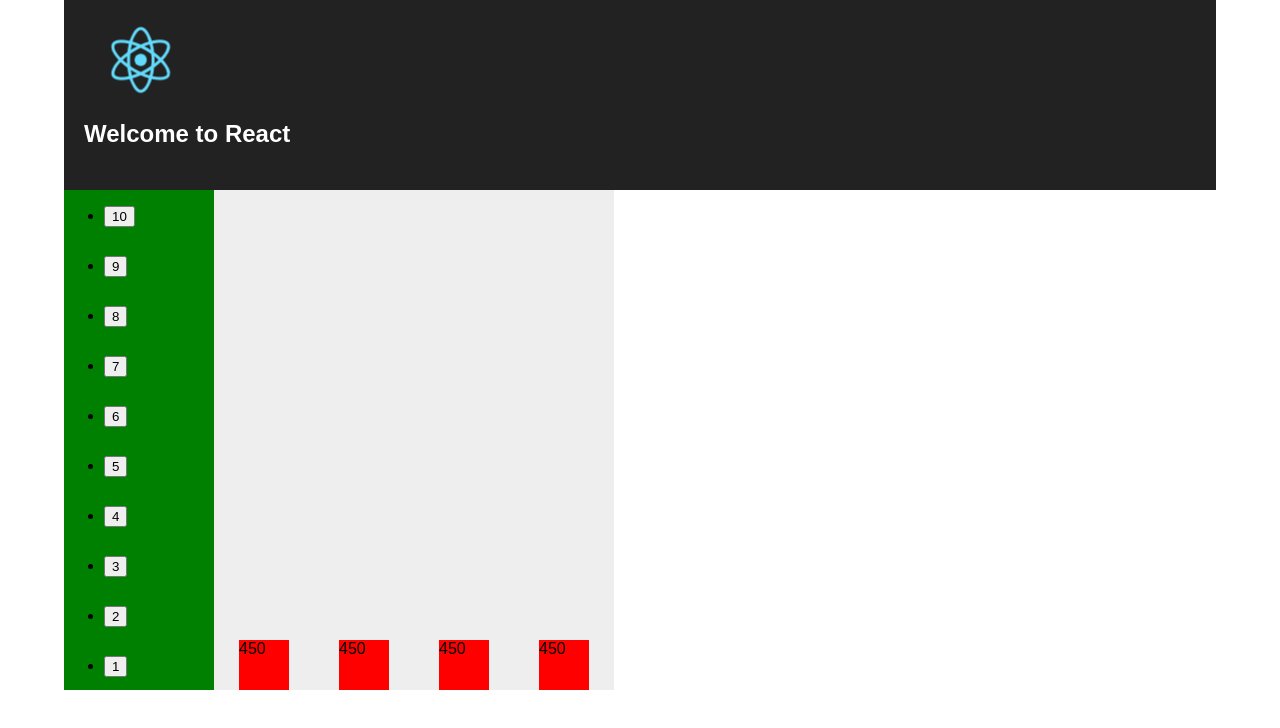
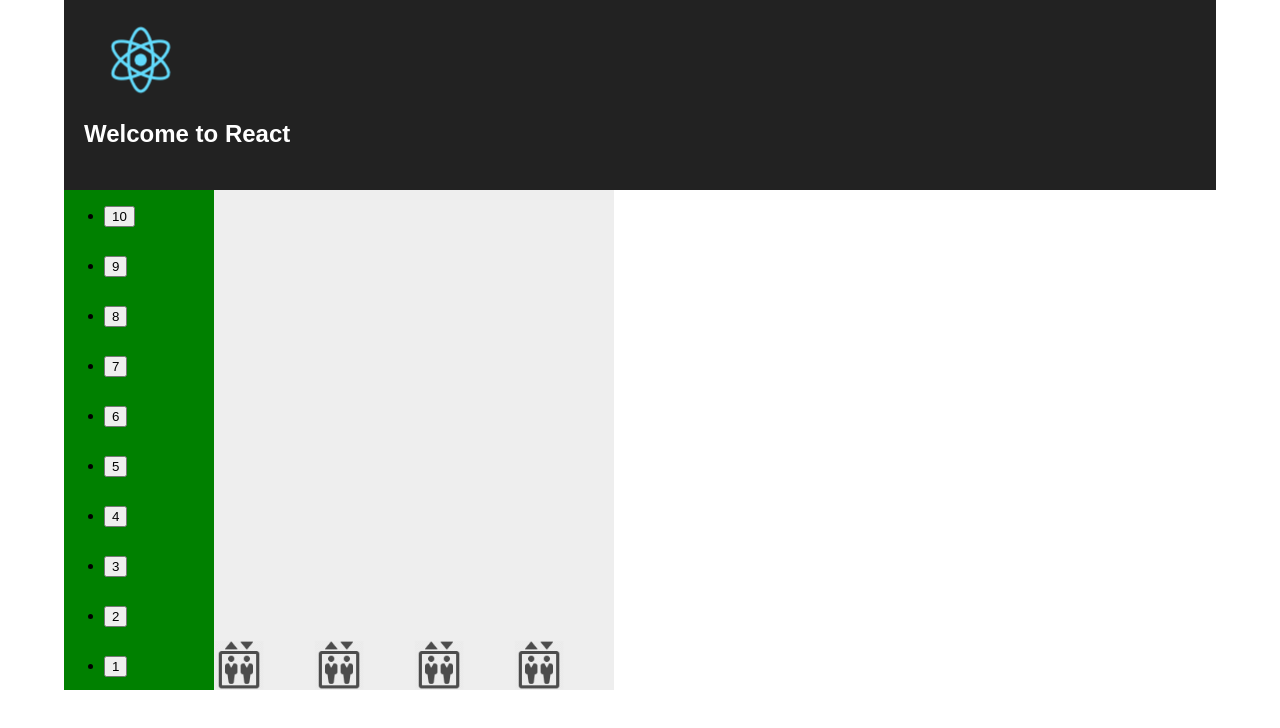
Before and after one commit to Mozart100/react-elevators, a React (Create React App) app: page / in a window 1280 px wide. Shown: the top 728 px of the page. Built offline with nearby package versions, Linux system fonts and the light colour scheme.

Commit message:
Adding Elevator

```diff
--- a/src/components/elevator.js
+++ b/src/components/elevator.js
@@ -1,19 +1,15 @@
 import React, { Component } from 'react';
 import { connect } from 'react-redux';
 import PropTypes from 'prop-types';
+import elevatorImage from './Images/elv.png';
 import { elevatorFloorChanged } from '../action/elevatorAction'
 
 
 
 const bodyStyle = {
-  background: 'red',
   width: 50,
-  height: 50,
-
-  // float:'right',
   margin: '0 auto',
   position: 'relative',
-  // top: 0
 };
 
 
@@ -124,14 +120,10 @@ class Elevator extends Component {
   }
 
   render() {
-    let { top, componentHeight:height } = this.state;
+    const { top, componentHeight:height } = this.state;
     const mystyle = { ...bodyStyle, top,height };
     return (
-      <div style={{ ...mystyle }}>
-        <div >
-          <div>{this.state.top} </div>
-        </div >
-      </div>
+      <img src={elevatorImage} style={{ ...mystyle }}/>
     );
   }
 }
```
Also changed, not shown: src/components/Images/elv.png (renamed from Images/elv.png).
